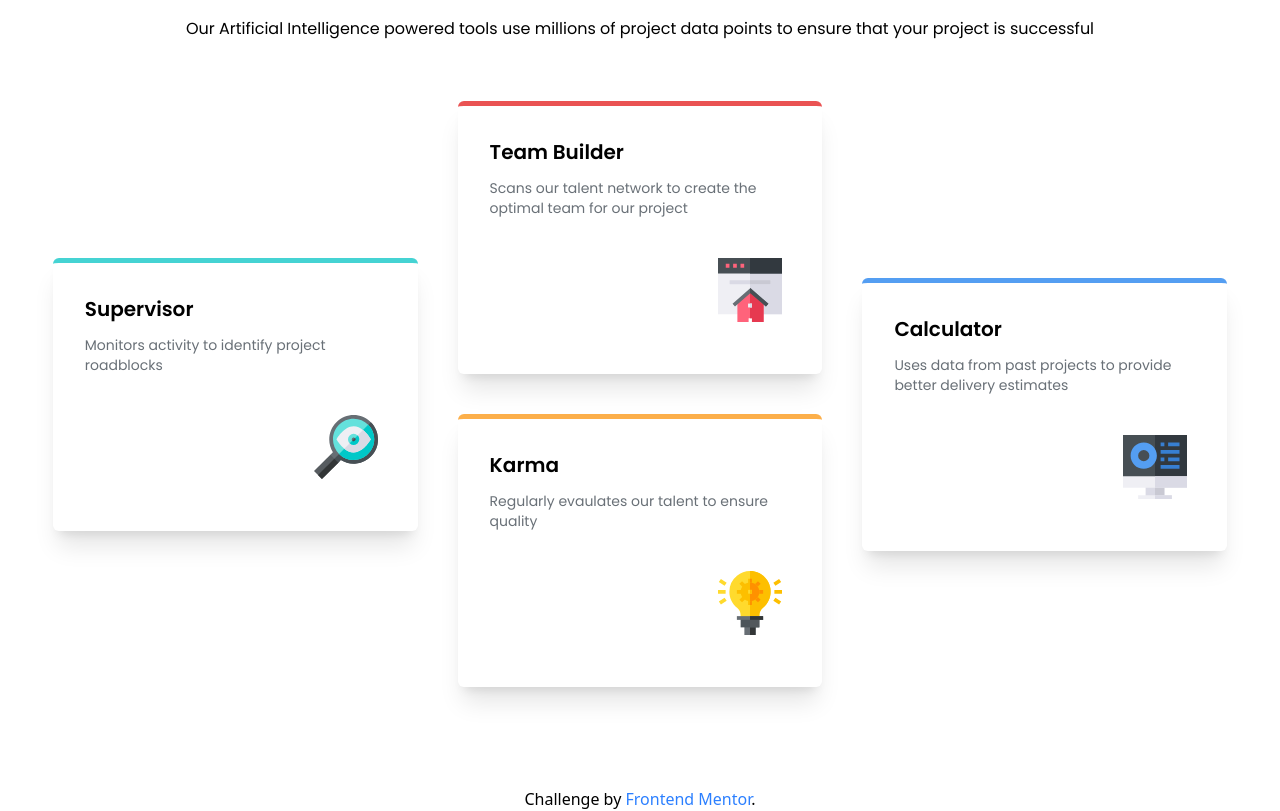
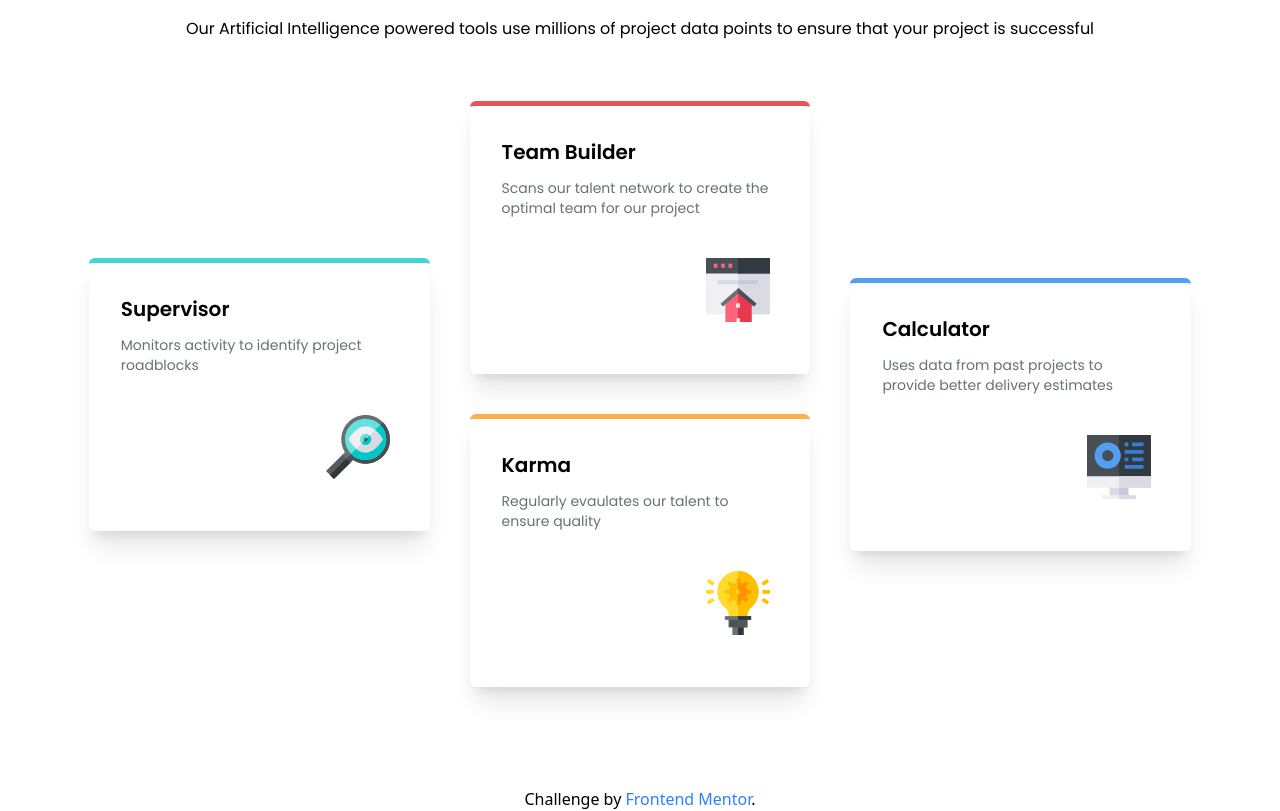
Before and after one commit to saibhaskar-ch/four-card-feature-frontend, a website: page index.html in a window 1280 px wide. Shown: the part 135-946 px from the top of the page. Drawn offline with nearby package versions, Linux system fonts and the light colour scheme; files that its build step writes are made by us from their sources.

Commit message:
Updated max width

```diff
--- a/input.css
+++ b/input.css
@@ -10,7 +10,7 @@
     @apply flex justify-center;
   }
   body > div {
-    @apply min-h-[100vh] max-w-[1500px];
+    @apply min-h-[100vh] max-w-[1200px];
   }
 
   body > div > div {
```
